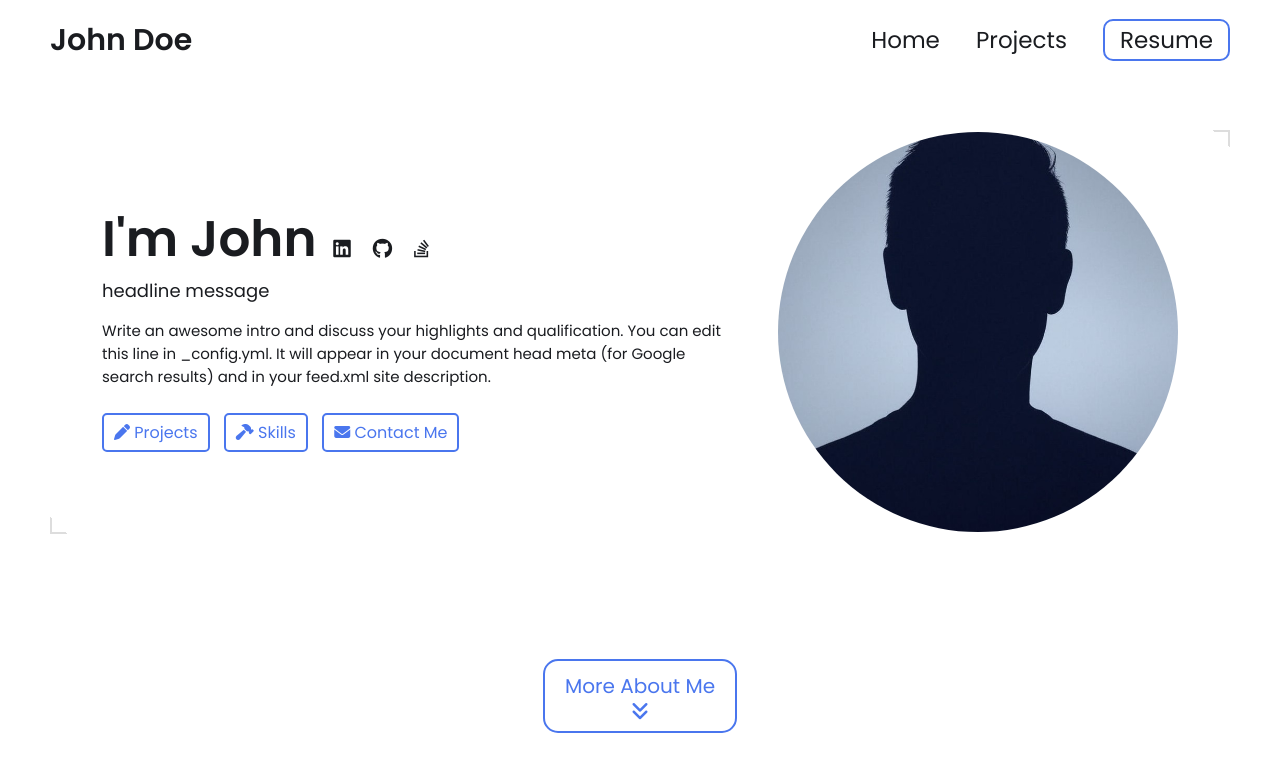
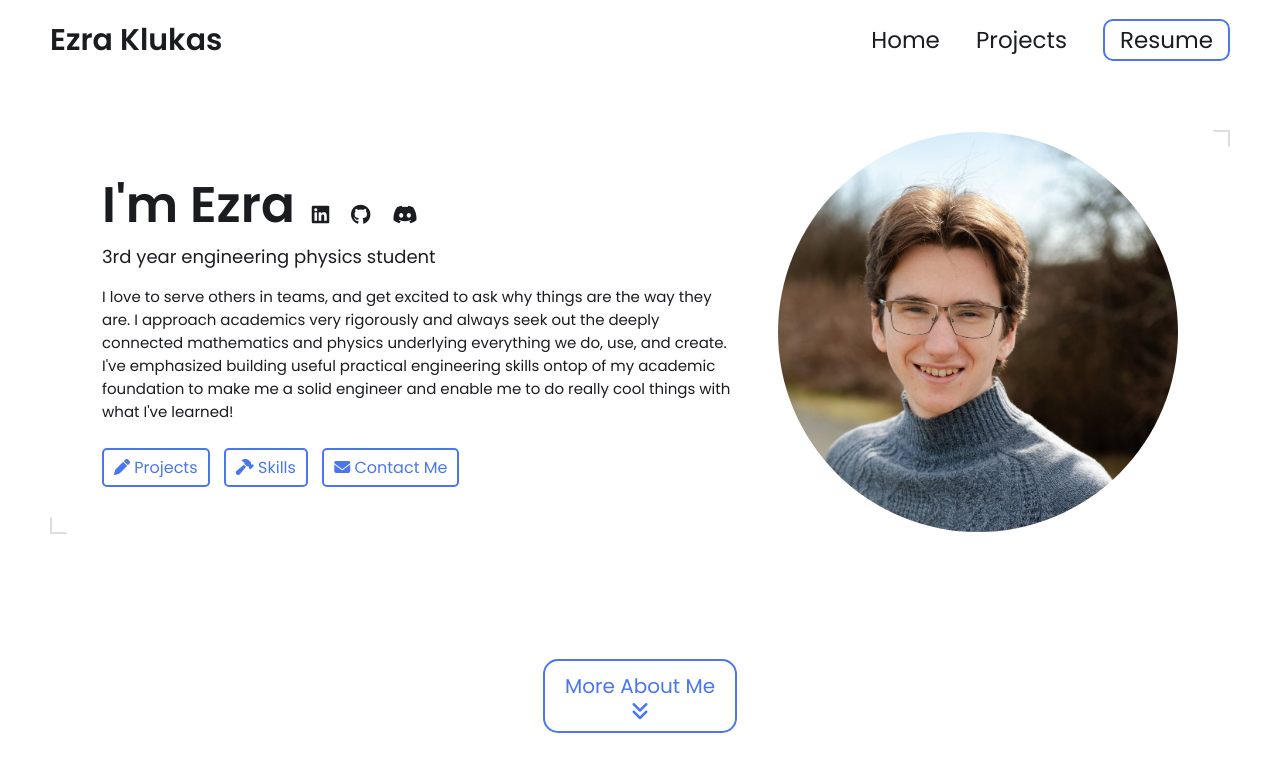
Before and after one commit to EzraKlukas/ezraklukas.github.io, a Jekyll site: the page built from index.html, in a window 1280 px wide and 900 px high. Shown: the top 772 px of the window. Built offline with Jekyll 4.4.1, drawn with Linux system fonts in a browser that asks for light colours; some of the changed text lies outside the part shown.

Commit message:
Inserting profile photo and initial personalization

```diff
--- a/_config.yml
+++ b/_config.yml
@@ -7,88 +7,56 @@
 
 # Main Page Setup
 
-title: John Doe's Portfolio # This is what shows up in the tab of the browser
+title: Ezra Klukas Portfolio # This is what shows up in the tab of the browser
 
 
 
 # Hero Section
-name: John Doe
-headline: headline message
+name: Ezra Klukas
+headline: 3rd year engineering physics student
 description: >- # dont remove this line. this will ignore all new lines until the next section
-  Write an awesome intro and discuss your highlights and qualification. You can edit this
-  line in _config.yml. It will appear in your document head meta (for
-  Google search results) and in your feed.xml site description.
+  I love to serve others in teams, and get excited to ask why things are the way they are.
+  I approach academics very rigorously and always seek out the deeply connected mathematics
+  and physics underlying everything we do, use, and create. I've emphasized building useful
+  practical engineering skills ontop of my academic foundation to make me a solid engineer
+  and enable me to do really cool things with what I've learned!
 
 # Place your profile image in /assets/images/profile-image/folder and edit the file name
-profile_image: ./assets/images/profile-image/avatar.jpeg
+profile_image: ./assets/images/profile-image/ezraklukas_profile_img.jpg
 
 
 # Link your resume
 # You can place your resume in assets/resume/{resume.pdf or add external link such as pdf saved in google drive
-resume-url: https://drive.google.com/file/d/13Z3duVzh-gguPU5r03oJVEE6rV9rd3DS/view?usp=sharing # or /assets/resume/resume.pdf
+resume-url: /assets/resume/resume.pdf
 
 
 # Set up external links - this will show up as small icons next to your name.
 
 external-links:    # input only your own url slug. The icons with missing entries will not appear.
-  linkedin: test    # https://www.linkedin.com/in/{your url slug}
-  github: leea12    # https://github.com/{your url slug}
-  stackoverflow: test      # https://stackoverflow.com/users/{your url slug}
-  medium:            # https://medium.com/@{your url slug}
-  x-twitter:   # https://x.com/{your url slug}
-  threads:            # https://threads.net/@{your url slug}
-  instragram:       # https://instagram.com/{your url slug}
-  youtube:           # https://youtube.com/@{your url slug}
-  discord:            # https://discord.com/users/{your url slug}
-  bluesky:           # https://bsky.app/profile/{your url slug}
-
+  linkedin: https://www.linkedin.com/in/ezra-klukas-23abb826b/ # https://www.linkedin.com/in/{your url slug}
+  github: https://github.com/EzraKlukas # https://github.com/{your url slug}
+  discord: https://discord.com/users/ezraklukas
+  gmail: ezraklukas@gmail.com
 
 # Skills Section - Add the list of your Skills by categories/tools. The indentation for each level needs to be precise.
 skills:
   - category: 3D Modeling
     tools:
     - Onshape
-    - Solidworks
-    - Creo
-    - Fusion 360 (Autodesk)
-    - Blender (for complex shapes or animations)
-    - Siemens NX
-    - Inventor (Autodesk)
-    - CATIA (Dassault Systèmes)
   - category: Prototyping
     tools:
-    - SLA
-    - CNC
     - FDM
-    - SLS
-    - DMLS
-    - PolyJet Printing
-    - Vacuum Casting
     - Laser Cutting
     - Water Jet Cutting
-    - Arduino / Raspberry Pi
+    - ESP32 / Arduino / STM32
     - Breadboarding for circuit testing
-  - category: Design Standards / Practices
-    tools:
-    - GD&T ASME Y14
-    - ISO fits and tolerances
-    - PLM (PTC Windchill / Arena)
+    - Oscilloscope, logic analyzer, DMM for circuit debugging
   - category: PCB Design
     tools:
-    - Altium Designer
-    - Altium
-    - Eagle
     - KiCad
-  - category: Problem Solving / Risk Management
-    tools:
-    - Root Cause Analysis (e.g., 5 Whys, Fishbone Diagram)
-    - DFMEA / PFMEA
-    - Six Sigma methodologies
-    - Shain Red-X
-
 
 # Contact Form Setup. Setup an account and copy over the key. When someone fills out the form, it will be received in your email.
-formspree-key:   https://formspree.io/f/{8-digit key}
+formspree-key:   https://formspree.io/f/xeejvbrp
 
 
 
```
Also changed, not shown: assets/images/profile-image/avatar.jpeg (deleted), assets/images/profile-image/ezraklukas_profile_img.jpg (added).
